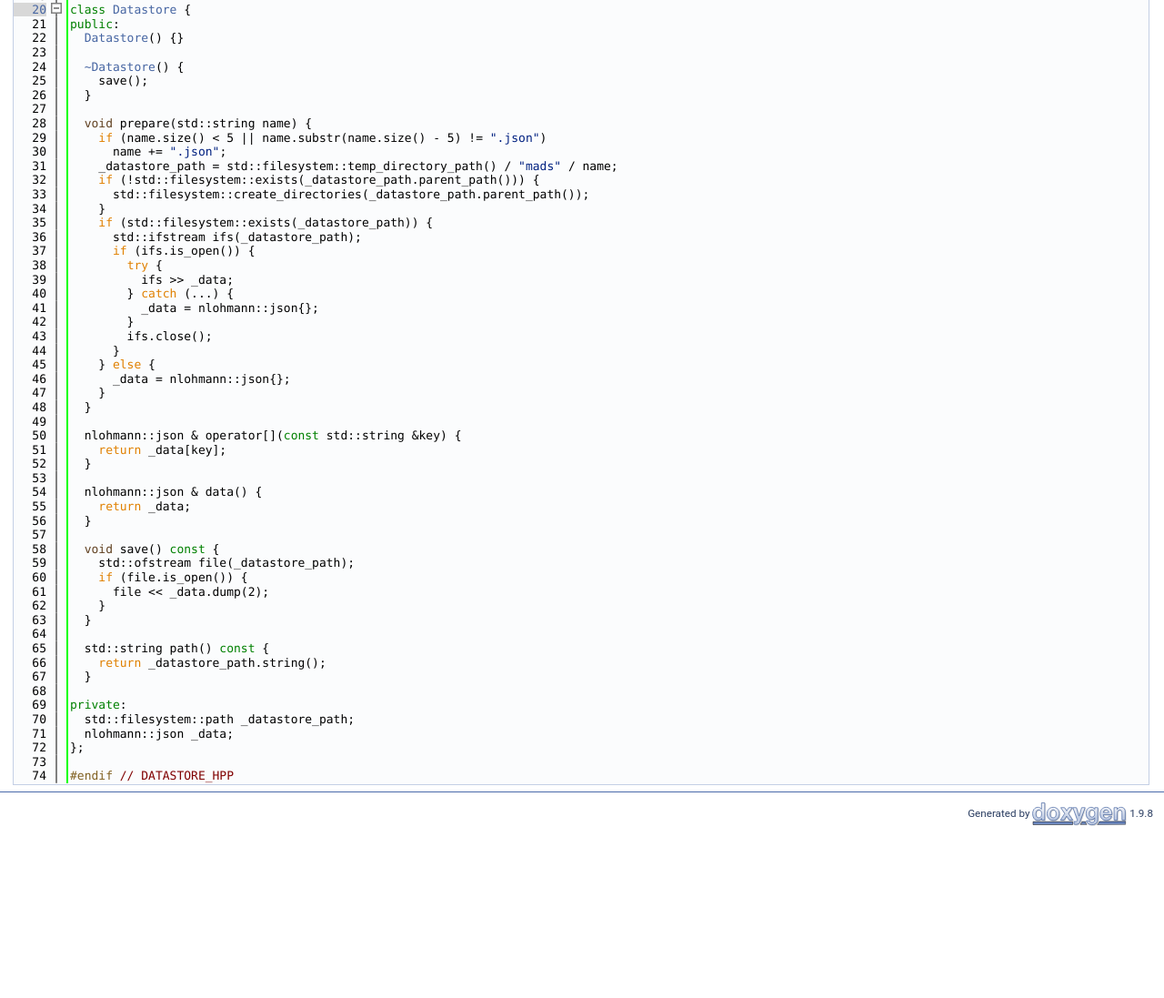
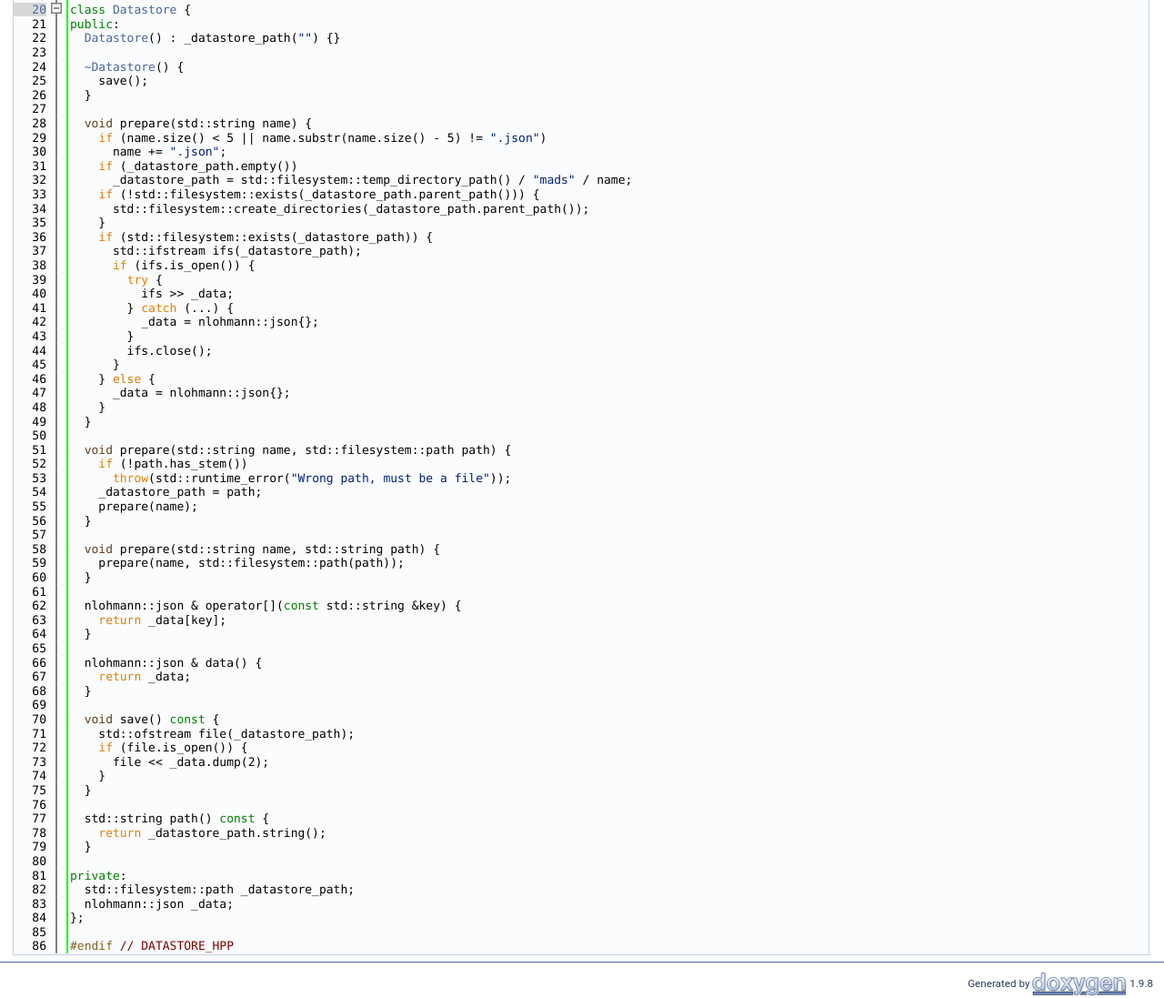
Before and after one commit to pbosetti/mads_plugin, a plain HTML site: page datastore_8hpp_source.html in a window 1280 px wide. Shown: the part 488-1585 px from the top of the page at 91% size. Before the commit the page ends 1398 px from the top, so only its background shows below. Drawn offline with Linux system fonts and the light colour scheme.

Commit message:
Deploying to gh-pages from @ pbosetti/mads_plugin@0c44685416afefe29bf0840784087b354d9ae24a 🚀

```diff
--- a/datastore_8hpp_source.html
+++ b/datastore_8hpp_source.html
@@ -103,7 +103,7 @@ $(document).ready(function() { init_codefold(0); });
 <div class="foldopen" id="foldopen00020" data-start="{" data-end="};">
 <div class="line"><a id="l00020" name="l00020"></a><span class="lineno"><a class="line" href="classDatastore.html">   20</a></span><span class="keyword">class </span><a class="code hl_class" href="classDatastore.html">Datastore</a> {</div>
 <div class="line"><a id="l00021" name="l00021"></a><span class="lineno">   21</span><span class="keyword">public</span>:</div>
-<div class="line"><a id="l00022" name="l00022"></a><span class="lineno">   22</span>  <a class="code hl_class" href="classDatastore.html">Datastore</a>() {}</div>
+<div class="line"><a id="l00022" name="l00022"></a><span class="lineno">   22</span>  <a class="code hl_class" href="classDatastore.html">Datastore</a>() : _datastore_path(<span class="stringliteral">&quot;&quot;</span>) {}</div>
 <div class="line"><a id="l00023" name="l00023"></a><span class="lineno">   23</span> </div>
 <div class="line"><a id="l00024" name="l00024"></a><span class="lineno">   24</span>  <a class="code hl_class" href="classDatastore.html">~Datastore</a>() {</div>
 <div class="line"><a id="l00025" name="l00025"></a><span class="lineno">   25</span>    save();</div>
@@ -112,51 +112,63 @@ $(document).ready(function() { init_codefold(0); });
 <div class="line"><a id="l00028" name="l00028"></a><span class="lineno">   28</span>  <span class="keywordtype">void</span> prepare(std::string name) {</div>
 <div class="line"><a id="l00029" name="l00029"></a><span class="lineno">   29</span>    <span class="keywordflow">if</span> (name.size() &lt; 5 || name.substr(name.size() - 5) != <span class="stringliteral">&quot;.json&quot;</span>)</div>
 <div class="line"><a id="l00030" name="l00030"></a><span class="lineno">   30</span>      name += <span class="stringliteral">&quot;.json&quot;</span>;</div>
-<div class="line"><a id="l00031" name="l00031"></a><span class="lineno">   31</span>    _datastore_path = std::filesystem::temp_directory_path() / <span class="stringliteral">&quot;mads&quot;</span> / name;</div>
-<div class="line"><a id="l00032" name="l00032"></a><span class="lineno">   32</span>    <span class="keywordflow">if</span> (!std::filesystem::exists(_datastore_path.parent_path())) {</div>
-<div class="line"><a id="l00033" name="l00033"></a><span class="lineno">   33</span>      std::filesystem::create_directories(_datastore_path.parent_path());</div>
-<div class="line"><a id="l00034" name="l00034"></a><span class="lineno">   34</span>    }</div>
-<div class="line"><a id="l00035" name="l00035"></a><span class="lineno">   35</span>    <span class="keywordflow">if</span> (std::filesystem::exists(_datastore_path)) {</div>
-<div class="line"><a id="l00036" name="l00036"></a><span class="lineno">   36</span>      std::ifstream ifs(_datastore_path);</div>
-<div class="line"><a id="l00037" name="l00037"></a><span class="lineno">   37</span>      <span class="keywordflow">if</span> (ifs.is_open()) {</div>
-<div class="line"><a id="l00038" name="l00038"></a><span class="lineno">   38</span>        <span class="keywordflow">try</span> {</div>
-<div class="line"><a id="l00039" name="l00039"></a><span class="lineno">   39</span>          ifs &gt;&gt; _data;</div>
-<div class="line"><a id="l00040" name="l00040"></a><span class="lineno">   40</span>        } <span class="keywordflow">catch</span> (...) {</div>
-<div class="line"><a id="l00041" name="l00041"></a><span class="lineno">   41</span>          _data = nlohmann::json{};</div>
-<div class="line"><a id="l00042" name="l00042"></a><span class="lineno">   42</span>        }</div>
-<div class="line"><a id="l00043" name="l00043"></a><span class="lineno">   43</span>        ifs.close();</div>
-<div class="line"><a id="l00044" name="l00044"></a><span class="lineno">   44</span>      }</div>
-<div class="line"><a id="l00045" name="l00045"></a><span class="lineno">   45</span>    } <span class="keywordflow">else</span> {</div>
-<div class="line"><a id="l00046" name="l00046"></a><span class="lineno">   46</span>      _data = nlohmann::json{};</div>
-<div class="line"><a id="l00047" name="l00047"></a><span class="lineno">   47</span>    }</div>
-<div class="line"><a id="l00048" name="l00048"></a><span class="lineno">   48</span>  }</div>
-<div class="line"><a id="l00049" name="l00049"></a><span class="lineno">   49</span> </div>
-<div class="line"><a id="l00050" name="l00050"></a><span class="lineno">   50</span>  nlohmann::json &amp; operator[](<span class="keyword">const</span> std::string &amp;key) {</div>
-<div class="line"><a id="l00051" name="l00051"></a><span class="lineno">   51</span>    <span class="keywordflow">return</span> _data[key];</div>
-<div class="line"><a id="l00052" name="l00052"></a><span class="lineno">   52</span>  }</div>
-<div class="line"><a id="l00053" name="l00053"></a><span class="lineno">   53</span> </div>
-<div class="line"><a id="l00054" name="l00054"></a><span class="lineno">   54</span>  nlohmann::json &amp; data() {</div>
-<div class="line"><a id="l00055" name="l00055"></a><span class="lineno">   55</span>    <span class="keywordflow">return</span> _data;</div>
+<div class="line"><a id="l00031" name="l00031"></a><span class="lineno">   31</span>    <span class="keywordflow">if</span> (_datastore_path.empty())</div>
+<div class="line"><a id="l00032" name="l00032"></a><span class="lineno">   32</span>      _datastore_path = std::filesystem::temp_directory_path() / <span class="stringliteral">&quot;mads&quot;</span> / name;</div>
+<div class="line"><a id="l00033" name="l00033"></a><span class="lineno">   33</span>    <span class="keywordflow">if</span> (!std::filesystem::exists(_datastore_path.parent_path())) {</div>
+<div class="line"><a id="l00034" name="l00034"></a><span class="lineno">   34</span>      std::filesystem::create_directories(_datastore_path.parent_path());</div>
+<div class="line"><a id="l00035" name="l00035"></a><span class="lineno">   35</span>    }</div>
+<div class="line"><a id="l00036" name="l00036"></a><span class="lineno">   36</span>    <span class="keywordflow">if</span> (std::filesystem::exists(_datastore_path)) {</div>
+<div class="line"><a id="l00037" name="l00037"></a><span class="lineno">   37</span>      std::ifstream ifs(_datastore_path);</div>
+<div class="line"><a id="l00038" name="l00038"></a><span class="lineno">   38</span>      <span class="keywordflow">if</span> (ifs.is_open()) {</div>
+<div class="line"><a id="l00039" name="l00039"></a><span class="lineno">   39</span>        <span class="keywordflow">try</span> {</div>
+<div class="line"><a id="l00040" name="l00040"></a><span class="lineno">   40</span>          ifs &gt;&gt; _data;</div>
+<div class="line"><a id="l00041" name="l00041"></a><span class="lineno">   41</span>        } <span class="keywordflow">catch</span> (...) {</div>
+<div class="line"><a id="l00042" name="l00042"></a><span class="lineno">   42</span>          _data = nlohmann::json{};</div>
+<div class="line"><a id="l00043" name="l00043"></a><span class="lineno">   43</span>        }</div>
+<div class="line"><a id="l00044" name="l00044"></a><span class="lineno">   44</span>        ifs.close();</div>
+<div class="line"><a id="l00045" name="l00045"></a><span class="lineno">   45</span>      }</div>
+<div class="line"><a id="l00046" name="l00046"></a><span class="lineno">   46</span>    } <span class="keywordflow">else</span> {</div>
+<div class="line"><a id="l00047" name="l00047"></a><span class="lineno">   47</span>      _data = nlohmann::json{};</div>
+<div class="line"><a id="l00048" name="l00048"></a><span class="lineno">   48</span>    }</div>
+<div class="line"><a id="l00049" name="l00049"></a><span class="lineno">   49</span>  }</div>
+<div class="line"><a id="l00050" name="l00050"></a><span class="lineno">   50</span> </div>
+<div class="line"><a id="l00051" name="l00051"></a><span class="lineno">   51</span>  <span class="keywordtype">void</span> prepare(std::string name, std::filesystem::path path) {</div>
+<div class="line"><a id="l00052" name="l00052"></a><span class="lineno">   52</span>    <span class="keywordflow">if</span> (!path.has_stem()) </div>
+<div class="line"><a id="l00053" name="l00053"></a><span class="lineno">   53</span>      <span class="keywordflow">throw</span>(std::runtime_error(<span class="stringliteral">&quot;Wrong path, must be a file&quot;</span>));</div>
+<div class="line"><a id="l00054" name="l00054"></a><span class="lineno">   54</span>    _datastore_path = path;</div>
+<div class="line"><a id="l00055" name="l00055"></a><span class="lineno">   55</span>    prepare(name);</div>
 <div class="line"><a id="l00056" name="l00056"></a><span class="lineno">   56</span>  }</div>
-<div class="line"><a id="l00057" name="l00057"></a><span class="lineno">   57</span>  </div>
-<div class="line"><a id="l00058" name="l00058"></a><span class="lineno">   58</span>  <span class="keywordtype">void</span> save()<span class="keyword"> const </span>{</div>
-<div class="line"><a id="l00059" name="l00059"></a><span class="lineno">   59</span>    std::ofstream file(_datastore_path);</div>
-<div class="line"><a id="l00060" name="l00060"></a><span class="lineno">   60</span>    <span class="keywordflow">if</span> (file.is_open()) {</div>
-<div class="line"><a id="l00061" name="l00061"></a><span class="lineno">   61</span>      file &lt;&lt; _data.dump(2);</div>
-<div class="line"><a id="l00062" name="l00062"></a><span class="lineno">   62</span>    }</div>
-<div class="line"><a id="l00063" name="l00063"></a><span class="lineno">   63</span>  }</div>
-<div class="line"><a id="l00064" name="l00064"></a><span class="lineno">   64</span> </div>
-<div class="line"><a id="l00065" name="l00065"></a><span class="lineno">   65</span>  std::string path()<span class="keyword"> const </span>{</div>
-<div class="line"><a id="l00066" name="l00066"></a><span class="lineno">   66</span>    <span class="keywordflow">return</span> _datastore_path.string();</div>
-<div class="line"><a id="l00067" name="l00067"></a><span class="lineno">   67</span>  }</div>
-<div class="line"><a id="l00068" name="l00068"></a><span class="lineno">   68</span>  </div>
-<div class="line"><a id="l00069" name="l00069"></a><span class="lineno">   69</span><span class="keyword">private</span>:</div>
-<div class="line"><a id="l00070" name="l00070"></a><span class="lineno">   70</span>  std::filesystem::path _datastore_path;</div>
-<div class="line"><a id="l00071" name="l00071"></a><span class="lineno">   71</span>  nlohmann::json _data;</div>
-<div class="line"><a id="l00072" name="l00072"></a><span class="lineno">   72</span>};</div>
+<div class="line"><a id="l00057" name="l00057"></a><span class="lineno">   57</span> </div>
+<div class="line"><a id="l00058" name="l00058"></a><span class="lineno">   58</span>  <span class="keywordtype">void</span> prepare(std::string name, std::string path) {</div>
+<div class="line"><a id="l00059" name="l00059"></a><span class="lineno">   59</span>    prepare(name, std::filesystem::path(path));</div>
+<div class="line"><a id="l00060" name="l00060"></a><span class="lineno">   60</span>  }</div>
+<div class="line"><a id="l00061" name="l00061"></a><span class="lineno">   61</span> </div>
+<div class="line"><a id="l00062" name="l00062"></a><span class="lineno">   62</span>  nlohmann::json &amp; operator[](<span class="keyword">const</span> std::string &amp;key) {</div>
+<div class="line"><a id="l00063" name="l00063"></a><span class="lineno">   63</span>    <span class="keywordflow">return</span> _data[key];</div>
+<div class="line"><a id="l00064" name="l00064"></a><span class="lineno">   64</span>  }</div>
+<div class="line"><a id="l00065" name="l00065"></a><span class="lineno">   65</span> </div>
+<div class="line"><a id="l00066" name="l00066"></a><span class="lineno">   66</span>  nlohmann::json &amp; data() {</div>
+<div class="line"><a id="l00067" name="l00067"></a><span class="lineno">   67</span>    <span class="keywordflow">return</span> _data;</div>
+<div class="line"><a id="l00068" name="l00068"></a><span class="lineno">   68</span>  }</div>
+<div class="line"><a id="l00069" name="l00069"></a><span class="lineno">   69</span>  </div>
+<div class="line"><a id="l00070" name="l00070"></a><span class="lineno">   70</span>  <span class="keywordtype">void</span> save()<span class="keyword"> const </span>{</div>
+<div class="line"><a id="l00071" name="l00071"></a><span class="lineno">   71</span>    std::ofstream file(_datastore_path);</div>
+<div class="line"><a id="l00072" name="l00072"></a><span class="lineno">   72</span>    <span class="keywordflow">if</span> (file.is_open()) {</div>
+<div class="line"><a id="l00073" name="l00073"></a><span class="lineno">   73</span>      file &lt;&lt; _data.dump(2);</div>
+<div class="line"><a id="l00074" name="l00074"></a><span class="lineno">   74</span>    }</div>
+<div class="line"><a id="l00075" name="l00075"></a><span class="lineno">   75</span>  }</div>
+<div class="line"><a id="l00076" name="l00076"></a><span class="lineno">   76</span> </div>
+<div class="line"><a id="l00077" name="l00077"></a><span class="lineno">   77</span>  std::string path()<span class="keyword"> const </span>{</div>
+<div class="line"><a id="l00078" name="l00078"></a><span class="lineno">   78</span>    <span class="keywordflow">return</span> _datastore_path.string();</div>
+<div class="line"><a id="l00079" name="l00079"></a><span class="lineno">   79</span>  }</div>
+<div class="line"><a id="l00080" name="l00080"></a><span class="lineno">   80</span>  </div>
+<div class="line"><a id="l00081" name="l00081"></a><span class="lineno">   81</span><span class="keyword">private</span>:</div>
+<div class="line"><a id="l00082" name="l00082"></a><span class="lineno">   82</span>  std::filesystem::path _datastore_path;</div>
+<div class="line"><a id="l00083" name="l00083"></a><span class="lineno">   83</span>  nlohmann::json _data;</div>
+<div class="line"><a id="l00084" name="l00084"></a><span class="lineno">   84</span>};</div>
 </div>
-<div class="line"><a id="l00073" name="l00073"></a><span class="lineno">   73</span> </div>
-<div class="line"><a id="l00074" name="l00074"></a><span class="lineno">   74</span><span class="preprocessor">#endif </span><span class="comment">// DATASTORE_HPP</span></div>
+<div class="line"><a id="l00085" name="l00085"></a><span class="lineno">   85</span> </div>
+<div class="line"><a id="l00086" name="l00086"></a><span class="lineno">   86</span><span class="preprocessor">#endif </span><span class="comment">// DATASTORE_HPP</span></div>
 <div class="ttc" id="aclassDatastore_html"><div class="ttname"><a href="classDatastore.html">Datastore</a></div><div class="ttdef"><b>Definition</b> datastore.hpp:20</div></div>
 </div><!-- fragment --></div><!-- contents -->
 <!-- start footer part -->
```
Also changed, not shown: classDatastore-members.html (+2 -0 lines), classDatastore.html (+6 -0 lines).
